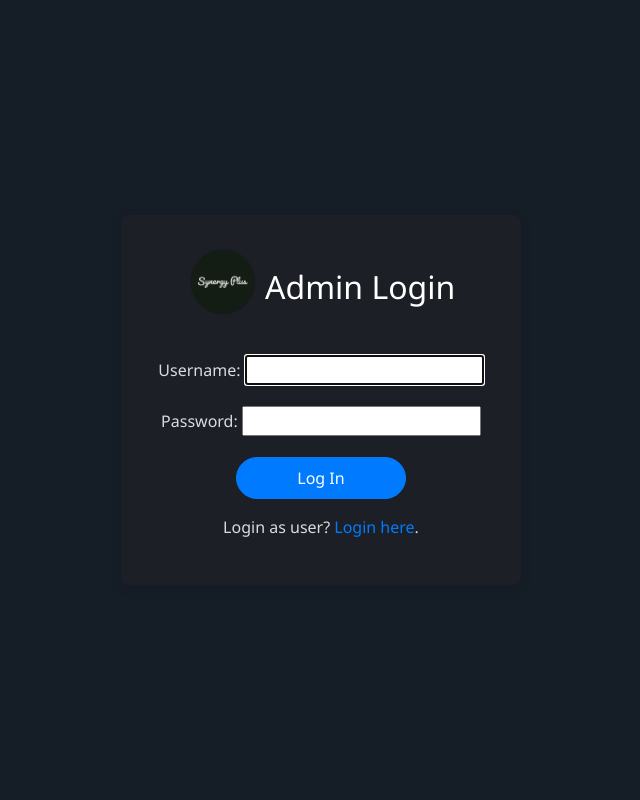
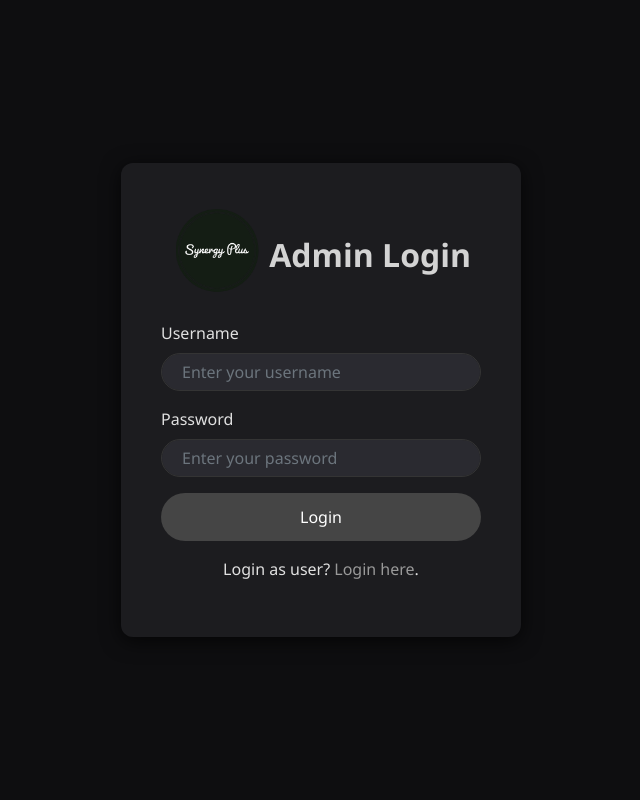
Before and after one commit to AksharaPalanichamy/pythonMesanger, a Django app: page /admin/login/ in a window 1280 px wide. Shown: the whole page, without its empty margins (319-959 px from the left). Run offline with Django 5.2, Linux system fonts and the light colour scheme; some libraries are stand-ins or nearby versions.

Commit message:
admin page UI chnage

```diff
--- a/project/app/templates/admin/login.html
+++ b/project/app/templates/admin/login.html
@@ -2,15 +2,18 @@
 <!DOCTYPE html>
 <html lang="en">
 <head>
+    <!-- Required meta tags -->
     <meta charset="UTF-8">
     <meta name="viewport" content="width=device-width, initial-scale=1.0">
+
+    <!-- Bootstrap CSS -->
     <link rel="stylesheet" href="https://stackpath.bootstrapcdn.com/bootstrap/4.5.2/css/bootstrap.min.css" crossorigin="anonymous">
-    <title>Admin Login</title>
+
     <style>
         body {
-            background-color: #151e27;
+            background-color: #0e0e10; /* Darker background for contrast */
             font-family: 'Segoe UI', Tahoma, Geneva, Verdana, sans-serif;
-            color: #d6dce2;
+            color: #e0e0e0; /* Light gray for text */
         }
         .login-container {
             min-height: 100vh;
@@ -19,49 +22,66 @@
             align-items: center;
         }
         .login-box {
-            background-color: #1c1f25;
-            border-radius: 8px;
-            padding: 30px;
-            box-shadow: 0 4px 12px rgba(0, 0, 0, 0.1);
+            background-color: #1c1c1f; /* Very dark gray for the box background */
+            border-radius: 12px;
+            box-shadow: 0 4px 20px rgba(0, 0, 0, 0.7); /* Intense shadow */
+            padding: 40px;
+            max-width: 400px;
             width: 100%;
-            max-width: 400px;
-            text-align: center;  /* Center the content */
-        }
-        .login-box img {
-            max-width: 80%;  /* Adjust logo size */
-            height: auto;    /* Maintain aspect ratio */
-            margin-bottom: 20px; /* Spacing below the logo */
         }
         .login-box h2 {
-            color: #ffffff;
-            margin-bottom: 20px;
+            font-weight: bold;
+            text-align: center;
+            color: #d3d3d3; /* Softer light gray for headers */
         }
         .form-control {
-            border-radius: 30px;
-            padding: 10px;
+            border-radius: 25px;
+            padding: 12px 20px;
+            background-color: #2a2a30; /* Darker gray for input fields */
+            color: #e0e0e0;
+            border: 1px solid #343434;
+        }
+        .form-control:focus {
+            background-color: #2a2a30;
+            color: #e0e0e0;
+            border-color: #606060; /* Subtle border highlight */
+            box-shadow: none;
         }
         .btn-primary {
-            border-radius: 30px;
-            padding: 8px 60px; /* Reduced padding */
-            width: auto; /* Adjust the width */
-            display: block;
-            margin: 0 auto; /* Center align the button */
+            background-color: #454545; /* Dark gray for button */
+            border: none;
+            border-radius: 25px;
+            padding: 12px 20px;
+            width: 100%;
+        }
+        .btn-primary:hover {
+            background-color: #5a5a5a; /* Lighter gray for hover */
+        }
+        .login-footer {
+            text-align: center;
+            margin-top: 20px;
+        }
+        .login-footer a {
+            color: #999999; /* Muted gray for links */
+            text-decoration: none;
+        }
+        .login-footer a:hover {
+            text-decoration: underline;
         }
         .alert {
-            margin-top: 20px;
-            border-radius: 30px;
+            border-radius: 25px;
         }
     </style>
+
+    <title>Admin Login</title>
 </head>
 <body>
 <div class="login-container">
     <div class="login-box">
-            <!-- Logo -->
-            <!-- <img src="{% static 'img/logo.png' %}" alt="Logo" style="width: 70px; height: auto;"> Add the logo here -->
-
-            <h2><img src="{% static 'img/logo.png' %}" alt="Logo" style="width: 70px; height: auto;"> Admin Login</h2>
-
-            <!-- Display any error messages -->
+        <h2>
+            <img src="{% static 'img/logo.png' %}" alt="Logo" style="width: 90px; height: auto; margin-bottom: 20px;">
+            Admin Login
+        </h2>
         {% if messages %}
         <div class="alert alert-danger" role="alert">
             {% for message in messages %}
@@ -71,13 +91,25 @@
         {% endif %}
 
         <!-- Login form -->
-            <form method="POST">
+        <form method="POST" action="{% url 'admin:login' %}">
             {% csrf_token %}
-                {{ form.as_p }}
+            <div class="form-group">
+                <label for="username">Username</label>
+                <input type="text" class="form-control" id="username" name="username" placeholder="Enter your username" required>
+            </div>
 
-                <button type="submit" class="btn btn-primary">Log In</button>
+            <div class="form-group">
+                <label for="password">Password</label>
+                <input type="password" class="form-control" id="password" name="password" placeholder="Enter your password" required>
+            </div>
+
+            <button type="submit" class="btn btn-primary">Login</button>
+        </form>
+
+        <!-- Footer links -->
+        <div class="login-footer mt-3">
             <p class="mt-3 login-link">Login as user? <a href="{% url 'login' %}">Login here</a>.</p>
-            </form>
+        </div>
     </div>
 </div>
 
@@ -85,5 +117,6 @@
 <script src="https://code.jquery.com/jquery-3.5.1.slim.min.js" crossorigin="anonymous"></script>
 <script src="https://cdn.jsdelivr.net/npm/@popperjs/core@2.5.2/dist/umd/popper.min.js" crossorigin="anonymous"></script>
 <script src="https://stackpath.bootstrapcdn.com/bootstrap/4.5.2/js/bootstrap.min.js" crossorigin="anonymous"></script>
+
 </body>
 </html>
```
Lines whose indentation alone changed are shown as unchanged.
